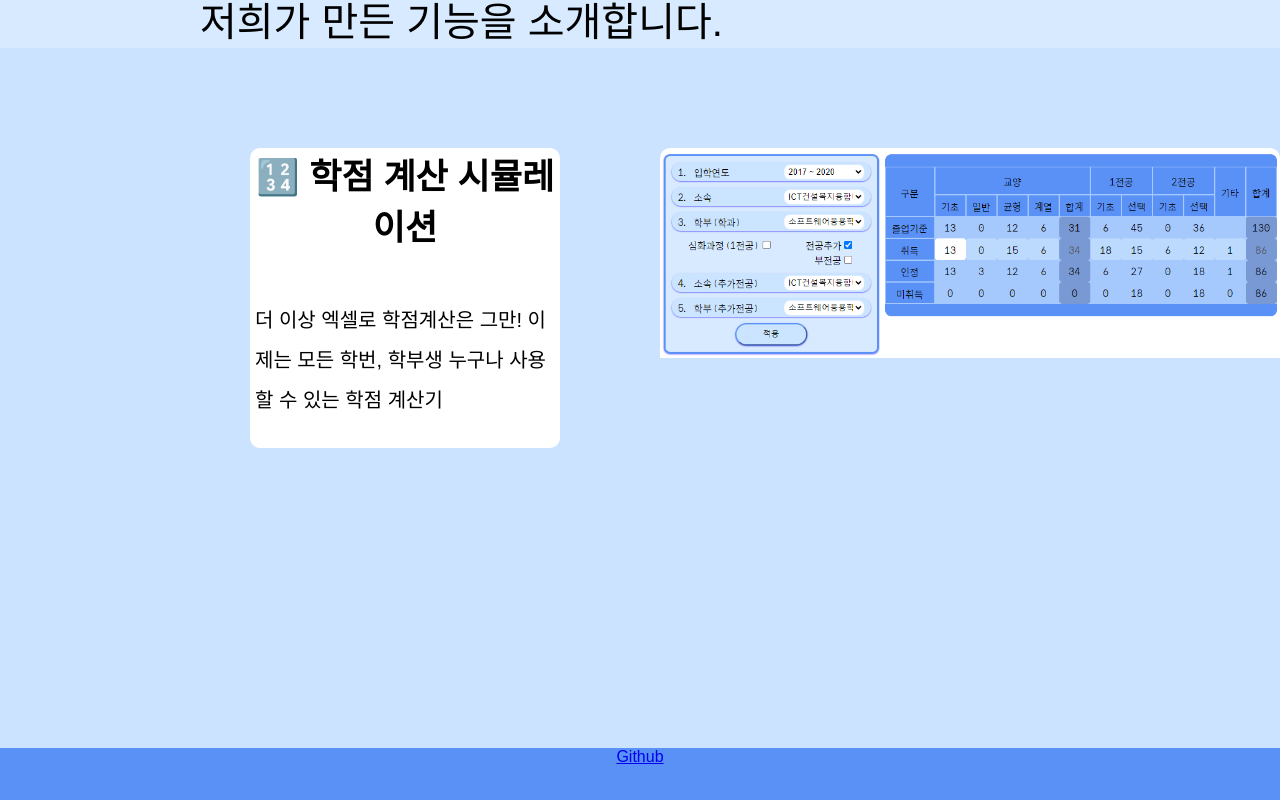
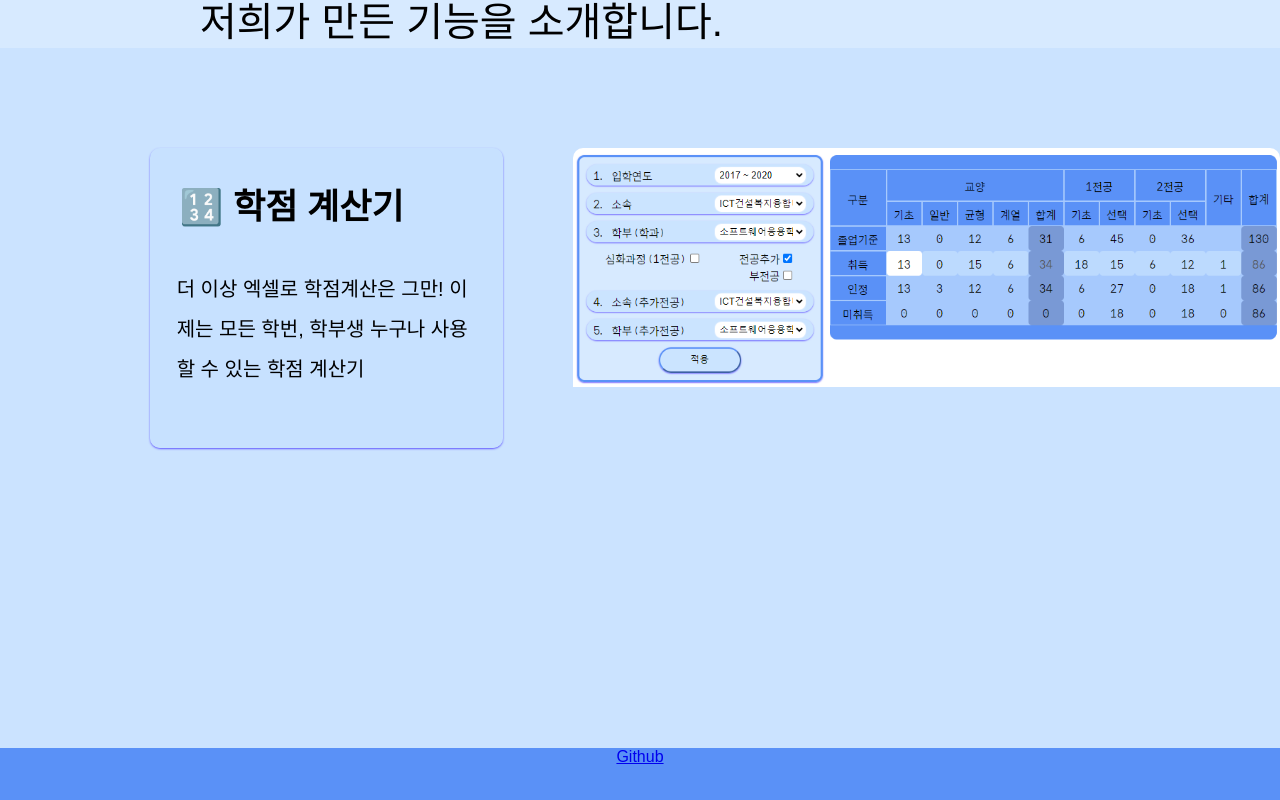
Before and after one commit to rogi-rogi/KNU_Graduation_Guidance, a React (Create React App) app: page / in a window 1280 px wide. Shown: the part 1260-2060 px from the top of the page. Built offline with nearby package versions, Linux system fonts and the light colour scheme; a web font is replaced by a local one.

Commit message:
스타일 수정 및 intro to calc 바로가기 추가

```diff
--- a/src/components/intro/CalcSlide.js
+++ b/src/components/intro/CalcSlide.js
@@ -1,8 +1,8 @@
-const CalcSlide = ({ isVisible, wrapperRef }) => {
+const CalcSlide = ({ isVisible, wrapperRef, onClick }) => {
   return (
     <div className="calc-slide-wrapper" ref={wrapperRef}>
-      <div className={`title ${isVisible ? "visible" : ""}`}>
-        <h1>🔢 학점 계산 시뮬레이션</h1>
+      <div className={`title ${isVisible ? "visible" : ""}`} onClick={onClick}>
+        <h1>🔢 학점 계산기</h1>
         <div className="content">
           더 이상 엑셀로 학점계산은 그만! 이제는 모든 학번, 학부생 누구나 사용할
           수 있는 학점 계산기
--- a/src/components/intro/SlideWrapper.js
+++ b/src/components/intro/SlideWrapper.js
@@ -1,6 +1,6 @@
 import CalcSlide from "./CalcSlide";
 import { useEffect, useRef, useState } from "react";
-const SlideWrapper = () => {
+const SlideWrapper = ({ onClick }) => {
   const [isVisible, setIsVisible] = useState(false);
   const wrapperRef = useRef(null);
   const handleScroll = () => {
@@ -17,7 +17,11 @@ const SlideWrapper = () => {
   return (
     <div className="slide-wrapper">
       <div className="header">저희가 만든 기능을 소개합니다.</div>
-      <CalcSlide isVisible={isVisible} wrapperRef={wrapperRef} />
+      <CalcSlide
+        isVisible={isVisible}
+        wrapperRef={wrapperRef}
+        onClick={() => onClick(1)}
+      />
     </div>
   );
 };
--- a/src/pages/Home.js
+++ b/src/pages/Home.js
@@ -9,14 +9,18 @@ import TestPage from "./TestPage.js";
 
 const Home = () => {
   const titles = ["소개", "학점계산", "게시판", "Test"];
-  const pages = [<Intro />, <CalcCredit />, <Board />, <TestPage />];
-  const pageList = titles.map((title, idx) => ({ title, page: pages[idx] }));
-
   const [pageNum, setPageNum] = useState(0);
 
   const handleChangePage = (id) => {
     setPageNum(id);
   };
+  const pages = [
+    <Intro onClick={handleChangePage} />,
+    <CalcCredit />,
+    <Board />,
+    <TestPage />,
+  ];
+  const pageList = titles.map((title, idx) => ({ title, page: pages[idx] }));
 
   return (
     <div className="home-wrapper">
--- a/src/pages/Intro.js
+++ b/src/pages/Intro.js
@@ -5,7 +5,7 @@ import IntroCard from "../components/intro/IntroCard.js";
 import DevSlide from "../components/intro/DevSlide.js";
 import SlideWrapper from "../components/intro/SlideWrapper.js";
 
-const Intro = () => {
+const Intro = ({ onClick }) => {
   const introCard = [
     {
       head: "내가 알지 못하는 것. 필요해서 만듦.",
@@ -32,7 +32,7 @@ const Intro = () => {
           ))}
         </div>
       </div>
-      <SlideWrapper />
+      <SlideWrapper onClick={onClick} />
       <DevSlide />
     </div>
   );
--- a/src/pages/Page.scss
+++ b/src/pages/Page.scss
@@ -49,7 +49,6 @@ $DISABLED_COLOR: rgb(121, 153, 213);
 
   .calc-slide-wrapper {
     display: flex;
-    width: 100%;
     background-color: $WRAPPER_COLOR;
     height: 700px;
     .title,
@@ -58,7 +57,7 @@ $DISABLED_COLOR: rgb(121, 153, 213);
       height: 300px;
       margin-top: 200px;
       border-radius: 10px;
-      transition: margin-top 1.8s, opacity 1.5s ease-in-out;
+      // transition: margin-top 1.8s, opacity 1.5s ease-in-out;
 
       &.visible {
         opacity: 1;
@@ -69,19 +68,30 @@ $DISABLED_COLOR: rgb(121, 153, 213);
       display: flex;
       flex-direction: column;
       align-items: center;
-      margin-left: 250px;
+      margin-left: 150px;
       width: 450px;
-      background-color: white;
+      background-color: $WRAPPER_COLOR;
+      box-shadow: $SUB_BOX_SHADOW;
       h1 {
         margin: 0;
+        margin-top: 30px;
+        padding-right: 70px;
         font-size: 35px;
       }
       .content {
-        margin-top: 50px;
+        margin-top: 40px;
         text-align: left;
         width: 300px;
         font-size: 20px;
         line-height: 40px;
+      }
+
+      transition: background-color 0.5s ease-out, margin-top 1.8s,
+        opacity 1.5s ease-in-out;
+      &:hover {
+        cursor: pointer;
+        background-color: $MAIN_COLOR;
+        box-shadow: $SUB_BOX_SHADOW;
       }
     }
 
@@ -89,7 +99,8 @@ $DISABLED_COLOR: rgb(121, 153, 213);
       width: 900px;
       background-size: contain;
       background-repeat: no-repeat;
-      margin-left: 100px;
+      transition: margin-top 1.8s, opacity 1.5s ease-in-out;
+      margin-left: 70px;
     }
   }
 }
```
